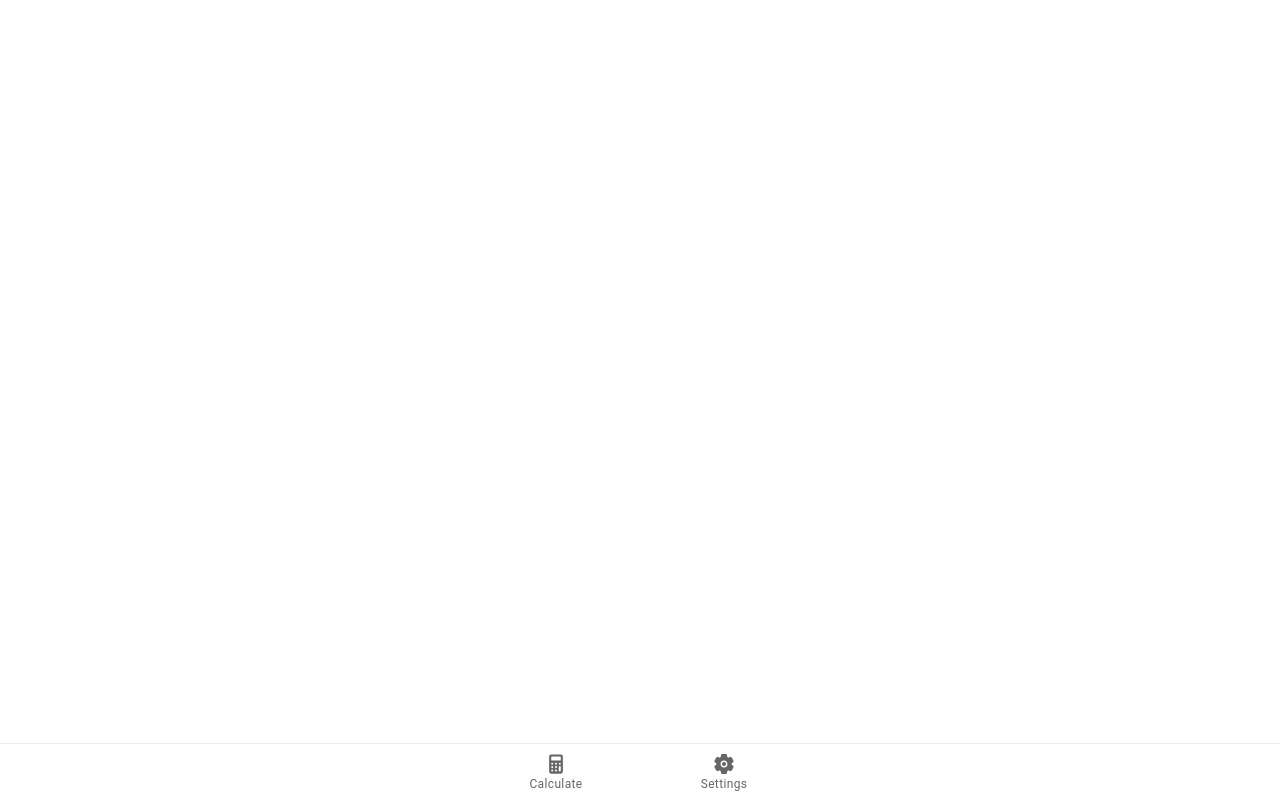
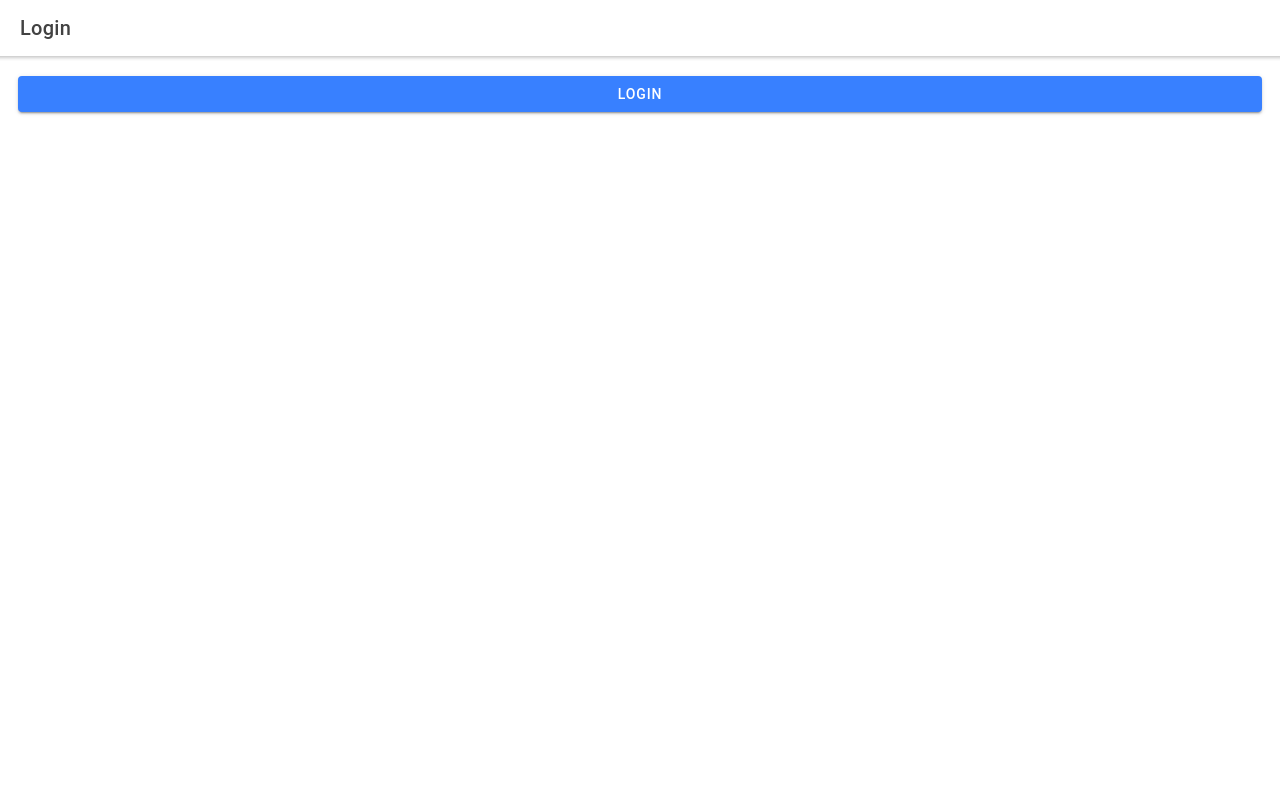
Before and after one commit to batmanstooge/gj-price-calculator, a React (Create React App) app: page /login in a window 1280 px wide. Built offline with nearby package versions, Linux system fonts and the light colour scheme.

Commit message:
Added LoginPage and partial authentication

```diff
--- a/package.json
+++ b/package.json
@@ -19,6 +19,7 @@
     "@types/react-dom": "^18.0.6",
     "@types/react-router": "^5.1.11",
     "@types/react-router-dom": "^5.1.7",
+    "firebase": "^8.10.1",
     "history": "^4.9.0",
     "ionicons": "^6.0.3",
     "react": "^18.2.0",
--- a/src/App.tsx
+++ b/src/App.tsx
@@ -1,14 +1,5 @@
 import { Redirect, Route } from "react-router-dom";
-import {
-  IonApp,
-  IonIcon,
-  IonLabel,
-  IonRouterOutlet,
-  IonTabBar,
-  IonTabButton,
-  IonTabs,
-  setupIonicReact,
-} from "@ionic/react";
+import { IonApp, IonRouterOutlet, setupIonicReact } from "@ionic/react";
 import { IonReactRouter } from "@ionic/react-router";
 
 /* Core CSS required for Ionic components to work properly */
@@ -29,20 +20,16 @@ import "@ionic/react/css/display.css";
 
 /* Theme variables */
 import "./theme/variables.css";
-import HomePage from "./pages/HomePage";
-import SettingsPage from "./pages/SettingsPage";
-import {
-  calculator as calculatorIcon,
-  settings as settingsIcon,
-} from "ionicons/icons";
 import { AppContext } from "./contexts/AppContext";
 import { useState } from "react";
-import PricePage from "./pages/PricePage";
-import DiscountsPage from "./pages/DiscountsPage";
+import LoginPage from "./pages/LoginPage";
+import AppTabs from "./components/AppTabs";
 
 setupIonicReact();
 
 const App: React.FC = () => {
+  const [loggedIn, setLoggedIn] = useState(false);
+  console.log("Rendering App with logged in as ", { loggedIn });
   const [price, setPrice] = useState<number>(100);
   const [discount, setDiscount] = useState<number>(0.05);
   const editPriceHandler = (editedPrice: number) => {
@@ -50,6 +37,10 @@ const App: React.FC = () => {
   };
   const editDiscountHandler = (editedDiscount: number) => {
     setDiscount(editedDiscount);
+  };
+  const loggedInHandler = () => {
+    console.log("In LoggedInHandler");
+    setLoggedIn(true);
   };
   return (
     <IonApp>
@@ -62,35 +53,17 @@ const App: React.FC = () => {
         }}
       >
         <IonReactRouter>
-          <IonTabs>
           <IonRouterOutlet>
-              <Route exact path="/home">
-                <HomePage />
+            <Route exact path="/login">
+              <LoginPage loggedIn={loggedIn} onLogin={loggedInHandler} />
             </Route>
-              <Route exact path="/settings">
-                <SettingsPage />
-              </Route>
-              <Route exact path="/settings/price">
-                <PricePage />
-              </Route>
-              <Route exact path="/settings/discounts">
-                <DiscountsPage />
+            <Route path="/authenticated">
+              <AppTabs />
             </Route>
             <Route exact path="/">
-                <Redirect to="/home" />
+              <Redirect to="/login" />
             </Route>
           </IonRouterOutlet>
-            <IonTabBar slot="bottom">
-              <IonTabButton tab="home" href="/home">
-                <IonIcon icon={calculatorIcon} />
-                <IonLabel>Calculate</IonLabel>
-              </IonTabButton>
-              <IonTabButton tab="settings" href="/settings">
-                <IonIcon icon={settingsIcon} />
-                <IonLabel>Settings</IonLabel>
-              </IonTabButton>
-            </IonTabBar>
-          </IonTabs>
         </IonReactRouter>
       </AppContext.Provider>
     </IonApp>
--- /dev/null
+++ b/src/components/AppTabs.tsx
@@ -0,0 +1,51 @@
+import { Route } from "react-router-dom";
+import {
+  IonIcon,
+  IonLabel,
+  IonRouterOutlet,
+  IonTabBar,
+  IonTabButton,
+  IonTabs,
+} from "@ionic/react";
+
+import HomePage from "../pages/HomePage";
+import SettingsPage from "../pages/SettingsPage";
+import {
+  calculator as calculatorIcon,
+  settings as settingsIcon,
+} from "ionicons/icons";
+import PricePage from "../pages/PricePage";
+import DiscountsPage from "../pages/DiscountsPage";
+
+const AppTabs: React.FC = () => {
+  return (
+    <IonTabs>
+      <IonRouterOutlet>
+        <Route exact path="/authenticated/home">
+          <HomePage />
+        </Route>
+        <Route exact path="/authenticated/settings">
+          <SettingsPage />
+        </Route>
+        <Route exact path="/authenticated/settings/price">
+          <PricePage />
+        </Route>
+        <Route exact path="/authenticated/settings/discounts">
+          <DiscountsPage />
+        </Route>
+      </IonRouterOutlet>
+      <IonTabBar slot="bottom">
+        <IonTabButton tab="home" href="/authenticated/home">
+          <IonIcon icon={calculatorIcon} />
+          <IonLabel>Calculate</IonLabel>
+        </IonTabButton>
+        <IonTabButton tab="settings" href="/authenticated/settings">
+          <IonIcon icon={settingsIcon} />
+          <IonLabel>Settings</IonLabel>
+        </IonTabButton>
+      </IonTabBar>
+    </IonTabs>
+  );
+};
+
+export default AppTabs;
--- /dev/null
+++ b/src/pages/LoginPage.tsx
@@ -0,0 +1,37 @@
+import {
+  IonButton,
+  IonContent,
+  IonHeader,
+  IonPage,
+  IonTitle,
+  IonToolbar,
+} from "@ionic/react";
+import { Redirect } from "react-router";
+import "./HomePage.css";
+
+interface LoginProps {
+  loggedIn: boolean;
+  onLogin: () => void;
+}
+
+const LoginPage: React.FC<LoginProps> = ({ loggedIn, onLogin }) => {
+  if (loggedIn) {
+    return <Redirect to="/authenticated/home" />;
+  }
+  return (
+    <IonPage>
+      <IonHeader>
+        <IonToolbar>
+          <IonTitle>Login</IonTitle>
+        </IonToolbar>
+      </IonHeader>
+      <IonContent className="ion-padding">
+        <IonButton expand="block" onClick={onLogin}>
+          Login
+        </IonButton>
+      </IonContent>
+    </IonPage>
+  );
+};
+
+export default LoginPage;
```
Also changed, not shown: src/firebase/firebase.ts (added, +19 -0 lines), 1 other file (tests, documents, lock files or other folders). Lines whose indentation alone changed are shown as unchanged.
